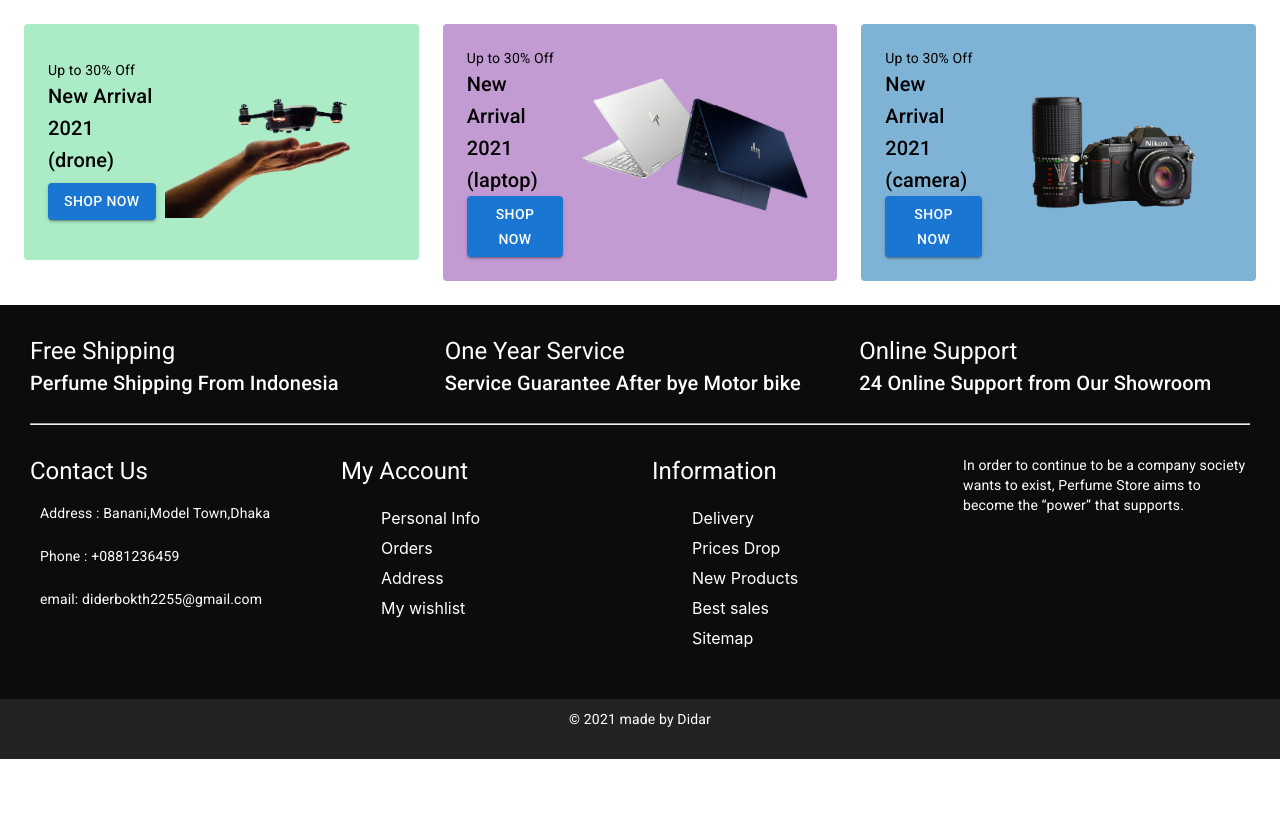
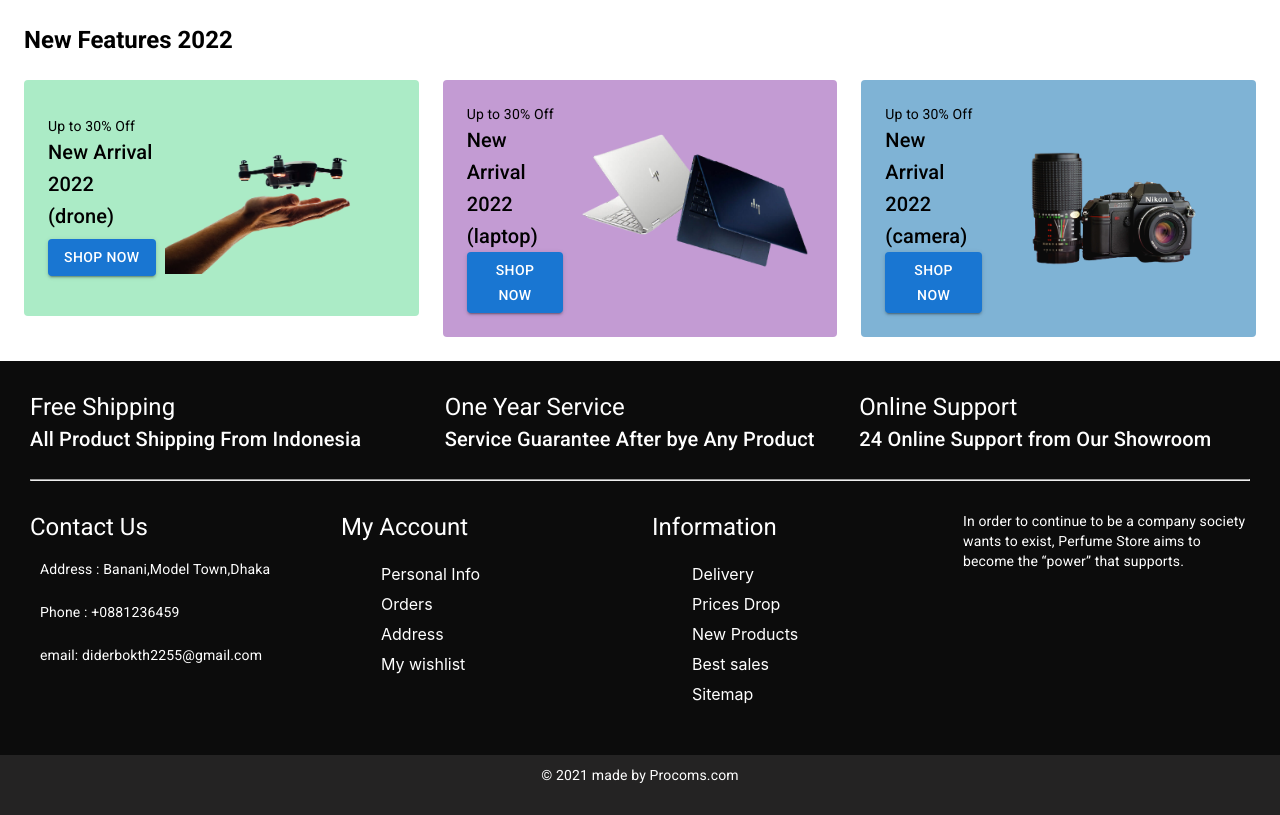
Before and after one commit to Didar2255/procoms, a React (Create React App) app: page /contactus in a window 1280 px wide. Built offline with nearby package versions, Linux system fonts and the light colour scheme.

Commit message:
Added features name

```diff
--- a/src/Pages/Features/Features.js
+++ b/src/Pages/Features/Features.js
@@ -8,6 +8,11 @@ const Features = () => {
     return (
         <Box sx={{ m: 3 }}>
             <Box sx={{ flexGrow: 1 }}>
+                <Box >
+                    <Typography variant='h5' sx={{ fontWeight: 600, mb: 3 }}>
+                        New Features 2022
+                    </Typography>
+                </Box>
                 <Grid container spacing={{ xs: 2, md: 3 }} columns={{ xs: 4, sm: 8, md: 12 }}>
                     <Grid item xs={12} sm={6} md={4} >
                         <Box sx={{ display: 'flex', alignItems: 'center', justifyContent: 'space-around', backgroundColor: '#ABEBC6', p: 3, lineHeight: 3, borderRadius: 1 }}>
@@ -16,7 +21,7 @@ const Features = () => {
                                     Up to 30% Off
                                 </Typography>
                                 <Typography variant='h6'>
-                                    New Arrival 2021 (drone)
+                                    New Arrival 2022 (drone)
                                 </Typography>
                                 <Button variant="contained">Shop Now</Button>
                             </Box>
@@ -32,7 +37,7 @@ const Features = () => {
                                     Up to 30% Off
                                 </Typography>
                                 <Typography variant='h6'>
-                                    New Arrival 2021 (laptop)
+                                    New Arrival 2022 (laptop)
                                 </Typography>
                                 <Button variant="contained">Shop Now</Button>
                             </Box>
@@ -48,7 +53,7 @@ const Features = () => {
                                     Up to 30% Off
                                 </Typography>
                                 <Typography variant='h6'>
-                                    New Arrival 2021 (camera)
+                                    New Arrival 2022 (camera)
                                 </Typography>
                                 <Button variant="contained">Shop Now</Button>
                             </Box>
@@ -60,7 +65,7 @@ const Features = () => {
 
                 </Grid>
             </Box>
-        </Box>
+        </Box >
     );
 };
 
--- a/src/components/Footer/Footer.js
+++ b/src/components/Footer/Footer.js
@@ -11,14 +11,14 @@ const Footer = () => {
                         <Grid item xs={12} sm={6} md={4} >
                             <Box >
                                 <Typography variant='h5'> <i className="fas fa-shipping-fast"></i> Free Shipping</Typography>
-                                <Typography variant='h6'>Perfume Shipping From Indonesia</Typography>
+                                <Typography variant='h6'>All Product Shipping From Indonesia</Typography>
                             </Box>
                         </Grid>
 
                         <Grid item xs={12} sm={6} md={4} >
                             <Box >
                                 <Typography variant='h5'> <i className="fas fa-shield-virus"></i> One Year Service</Typography>
-                                <Typography variant='h6'>Service Guarantee After bye Motor bike</Typography>
+                                <Typography variant='h6'>Service Guarantee After bye Any Product</Typography>
                             </Box>
                         </Grid>
                         <Grid item xs={12} sm={6} md={4}>
@@ -81,7 +81,7 @@ const Footer = () => {
                 </Box>
             </Box >
             <Box className="footer-copy">
-                <Typography variant='body2'>&copy; 2021 made by Didar </Typography>
+                <Typography variant='body2'>&copy; 2021 made by Procoms.com</Typography>
             </Box>
         </Box >
     );
```
